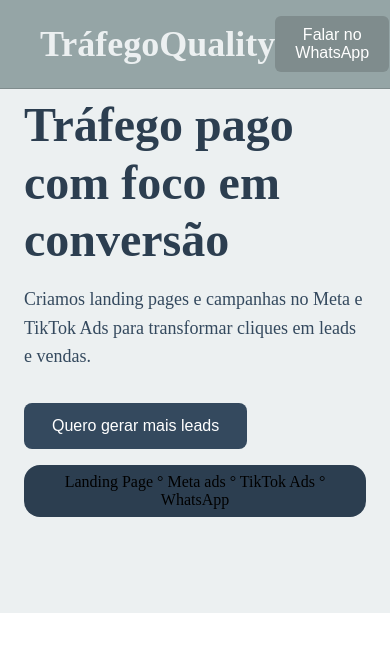
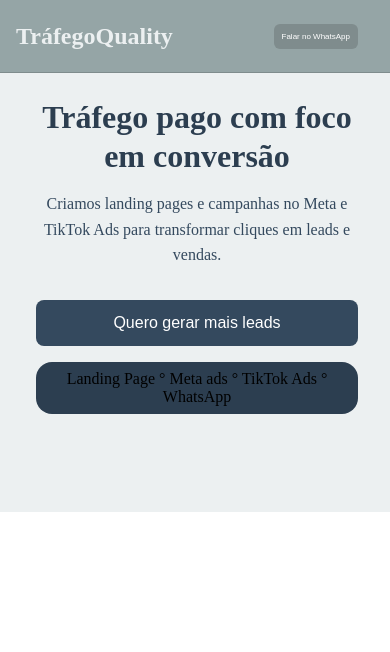
Before and after one commit to DeivithMaciel/Landing_Page_Freelance, a React (Vite) app: page / in a window 390 px wide. Shown: the top 652 px of the page. Built offline with nearby package versions, Linux system fonts and the light colour scheme; a web font is replaced by a local one.

Commit message:
fetch: header e hero responsivos à mobiles

```diff
--- a/src/components/Header/styles.ts
+++ b/src/components/Header/styles.ts
@@ -1,13 +1,12 @@
 import styled from 'styled-components'
 
-import { colors } from '../../styles/GlobalStyles'
+import { breakpoints, colors } from '../../styles/GlobalStyles'
 
 export const Container = styled.header`
     position: fixed;
     top: 0;
     width: 100%;
-    height 72px;
-    padding: 16px;
+    height: 72px;
     background-color: ${colors.lightGray};
     backdrop-filter: blur(8px);
     border-bottom: 1px solid ${colors.lightBlack};
@@ -21,12 +20,20 @@ export const Content = styled.div`
     max-width: 1200px;
     height: 100%;
     margin: 0 auto;
-    padding: 0 24px;
+    padding: 0 16px;
+
+    @media (max-width: ${breakpoints}) {
+        // padding-right: 0;
+    }
 `
 export const Logo = styled.span`
     font-size: 36px;
     font-weight: bold;
     color: ${colors.white};
+
+    @media (max-width: ${breakpoints.mobile}) {
+        font-size: 24px;
+    }
 `
 
 export const Actions = styled.div`
@@ -45,4 +52,12 @@ export const Actions = styled.div`
             filter: brightness(0.9);
         }
     }
+
+    @media (max-width: ${breakpoints.mobile}) {
+        button {
+            padding: 8px;
+            font-size: 8px;
+            margin-right: 16px;
+        }
+    }
 `
--- a/src/components/Hero/styles.ts
+++ b/src/components/Hero/styles.ts
@@ -1,11 +1,16 @@
 import styled from 'styled-components'
 
-import { colors } from '../../styles/GlobalStyles'
+import { breakpoints, colors } from '../../styles/GlobalStyles'
 
 export const Container = styled.section`
     width: 100%;
-    padding: 96px 24px;
+    padding: 96px 16px;
     background-color: ${colors.white};
+
+    @media (max-width: ${breakpoints.mobile}) {
+        display: flex;
+        align-items: center;
+    }
 `
 
 export const Content = styled.div`
@@ -59,6 +64,25 @@ export const TextBox = styled.div`
         padding: 8px;
         text-align: center;
     }
+
+    @media (max-width: ${breakpoints.mobile}) {
+        display: flex;
+        flex-direction: column;
+        text-align: center;
+        padding-left: 20px;
+
+        h1 {
+            font-size: 32px;
+        }
+
+        p {
+            font-size: 16px;
+        }
+
+        button {
+            width: 100%;
+        }
+    }
 `
 
 export const BackgroundImage = styled.div`
```
